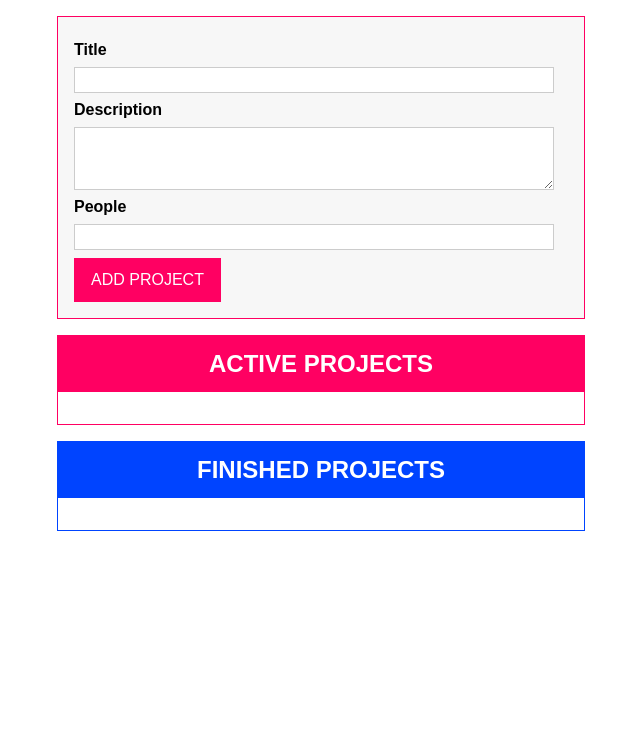
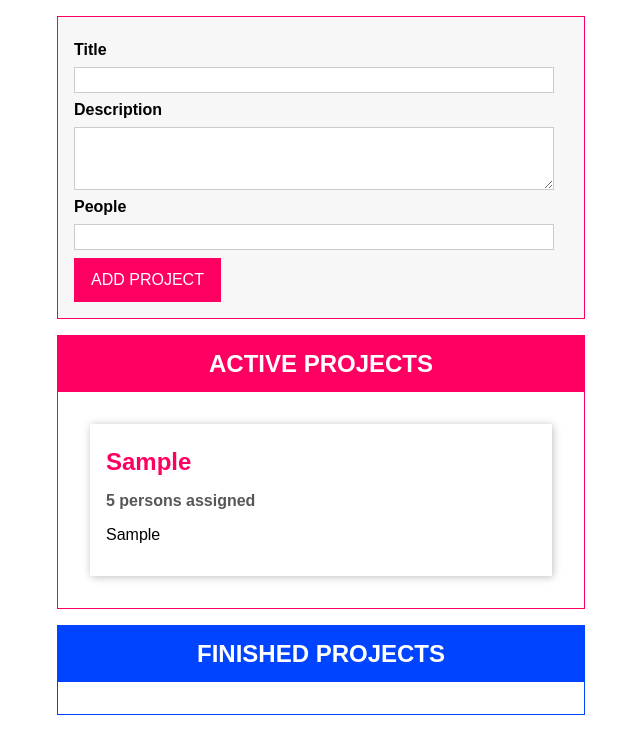
Before and after one commit to guchvlado/dragNDropList_typescript, a website with bundled scripts: page index.html in a window 1280 px wide. Both pictures are taken after typing "Sample", "Sample", "5" into the empty fields and a click on the button "ADD PROJECT". Shown: the whole page, without its empty margins (319-959 px from the left). Built offline with nearby package versions, Linux system fonts and the light colour scheme.

Commit message:
static and adding new items via form

```diff
--- a/index.html
+++ b/index.html
@@ -28,7 +28,11 @@
     </template>
 
     <template id="single-project">
-      <li></li>
+      <li>
+        <h2></h2>
+        <h3></h3>
+        <p></p>
+      </li>
     </template>
 
     <template id="project-list">
--- a/src/app.ts
+++ b/src/app.ts
@@ -1,11 +1,33 @@
+
+enum ProjectStatus {Active, Finished}
+
+class Project {
+    constructor(
+        public id: string,
+        public title: string,
+        public description: string,
+        public people: number,
+        public status: ProjectStatus
+    ) {}
+}
+
 // class state manager
-class ProjectState {
-    private projects: any[] = [];
-    private listeners: any[] = [];
+type Listener<T> = (items: T[]) => void;
+
+class State<T> {
+    protected listeners: Listener<T>[] = [];
+
+    addListener(listenerFn: Listener<T>) {
+        this.listeners.push(listenerFn)
+    }
+}
+
+class ProjectState extends State<Project> {
+    private projects: Project[] = [];
     private static instance: ProjectState;
 
     private constructor() {
-
+        super();
     }
 
     static getInstance() {
@@ -16,16 +38,13 @@ class ProjectState {
         return this.instance;
     }
 
-    addListener(listenerFn: Function) {
-        this.listeners.push(listenerFn)
-    }
-
     addProject(title: string, description: string, people: number) {
-        const newProject = {
+        const newProject: Project = {
             id: Math.random().toString(),
             title,
             description,
-            people
+            people,
+            status: ProjectStatus.Active
         }
         this.projects.push(newProject)
         for (let listenerFn of this.listeners) {
@@ -78,64 +97,129 @@ function autobind(_: any, _2: string, descriptor: PropertyDescriptor) {
     }
     return newDescriptor
 }
+// base Component Class
+
+abstract class Component<T extends HTMLElement, U extends HTMLElement> {
+    templateElement: HTMLTemplateElement;
+    hostElement: T;
+    element: U;
+
+    constructor(
+        templateId: string,
+        hostElementId: string,
+        insertPlace: 'afterbegin' | 'beforeend',
+        elementId?: string
+    ) {
+        this.templateElement = document.getElementById(templateId) as HTMLTemplateElement;
+        this.hostElement = document.getElementById(hostElementId) as T;
+
+        const importedElement = document.importNode(this.templateElement.content, true);
+
+        this.element = importedElement.firstElementChild as U;
+        if (elementId) {
+            this.element.id = elementId;
+        }
+
+        this.attach(insertPlace);
+    }
+
+    private attach(insertPlace: 'afterbegin' | 'beforeend') {
+        this.hostElement.insertAdjacentElement(insertPlace, this.element);
+    }
+
+    abstract configure(): void;
+    abstract renderContent(): void;
+}
+
 //classes
 
-class ProjectList {
-    projectInput: HTMLTemplateElement;
-    hostElement: HTMLDivElement;
-    element: HTMLElement;
+class ProjectItem extends Component<HTMLUListElement, HTMLLIElement> {
+    private project: Project;
 
-    constructor(private type: 'active' | 'finished') {
-        this.projectInput = document.getElementById('project-list') as HTMLTemplateElement;
-        this.hostElement = document.getElementById('app') as HTMLDivElement;
+    get persons() {
+        if (this.project.people === 1) {
+            return '1 person';
+        }
+        return `${this.project.people} persons`;
+    }
 
-        const importedElement = document.importNode(this.projectInput.content, true);
+    constructor(hostId: string, project: Project) {
+        super('single-project', hostId, 'beforeend', project.id);
+        this.project = project;
 
-        this.element = importedElement.firstElementChild as HTMLElement;
-        this.element.id = `${this.type}-projects`;
-
-        this.attach();
+        this.configure();
         this.renderContent();
     }
 
-    private renderContent() {
+    configure(): void {
+
+    }
+
+    renderContent(): void {
+        this.element.querySelector('h2')!.textContent = this.project.title;
+        this.element.querySelector('h3')!.textContent = this.persons + ' assigned';
+        this.element.querySelector('p')!.textContent = this.project.description;
+    }
+}
+
+class ProjectList extends Component<HTMLDivElement, HTMLElement> {
+    assignedProjects: Project[];
+
+    constructor(private type: 'active' | 'finished') {
+        super('project-list', 'app', 'beforeend', `${type}-projects`);
+
+        this.assignedProjects = [];
+
+        this.configure();
+
+        this.renderContent();
+    }
+
+    private renderProjects() {
+        const listEl = document.getElementById(`${this.type}-project-list`) as HTMLUListElement;
+        listEl.innerHTML = '';
+
+        for (let projectItem of this.assignedProjects) {
+            new ProjectItem(this.element.querySelector('ul')!.id, projectItem)
+        }
+    }
+
+    renderContent() {
         const listid = `${this.type}-project-list`;
         this.element.querySelector('ul')!.id = listid;
         this.element.querySelector('h2')!.textContent = this.type.toUpperCase() + ' PROJECTS'
     }
 
-    private attach() {
-        this.hostElement.insertAdjacentElement('beforeend', this.element);
+    configure() {
+        projectState.addListener((projects: Project[]) => {
+            const relevantProjects = projects.filter(item => {
+                if (this.type === 'active') {
+                    return item.status === ProjectStatus.Active
+                }
+                else if (this.type === 'finished') {
+                    return item.status === ProjectStatus.Finished
+                }
+                else return false;
+            });
+            this.assignedProjects = relevantProjects;
+            this.renderProjects();
+        })
     }
 }
 
-class ProjectItem {
-
-}
-
-class ProjectInput {
-    projectInput: HTMLTemplateElement;
-    hostElement: HTMLDivElement;
-    element: HTMLFormElement;
+class ProjectInput extends Component<HTMLDivElement, HTMLFormElement> {
     titleInputElement: HTMLInputElement;
     descriptionInputElement: HTMLInputElement;
     peopleInputElement: HTMLInputElement;
 
     constructor() {
-        this.projectInput = document.getElementById('project-input') as HTMLTemplateElement;
-        this.hostElement = document.getElementById('app') as HTMLDivElement;
-
-        const importedElement = document.importNode(this.projectInput.content, true);
-
-        this.element = importedElement.firstElementChild as HTMLFormElement;
-        this.element.id = 'user-input'
+        super('project-input', 'app', 'afterbegin', 'user-input');
 
         this.titleInputElement = this.element.querySelector('#title') as HTMLInputElement;
         this.descriptionInputElement = this.element.querySelector('#description') as HTMLInputElement;
         this.peopleInputElement = this.element.querySelector('#people') as HTMLInputElement;
 
         this.configure()
-        this.attach()
     }
 
     private gatherUserInput(): [string, string, number] | void {
@@ -181,17 +265,16 @@ class ProjectInput {
         const userInput = this.gatherUserInput();
         if (Array.isArray(userInput)) {
             console.log(...userInput)
+            projectState.addProject(...userInput)
             form.reset();
         }
     }
 
-    private configure() {
+    configure() {
         this.element.addEventListener('submit', this.sumbitHandler);
     }
 
-    private attach() {
-        this.hostElement.insertAdjacentElement('afterbegin', this.element);
-    }
+    renderContent() {}
 }
 
 const projectInput = new ProjectInput()
```
